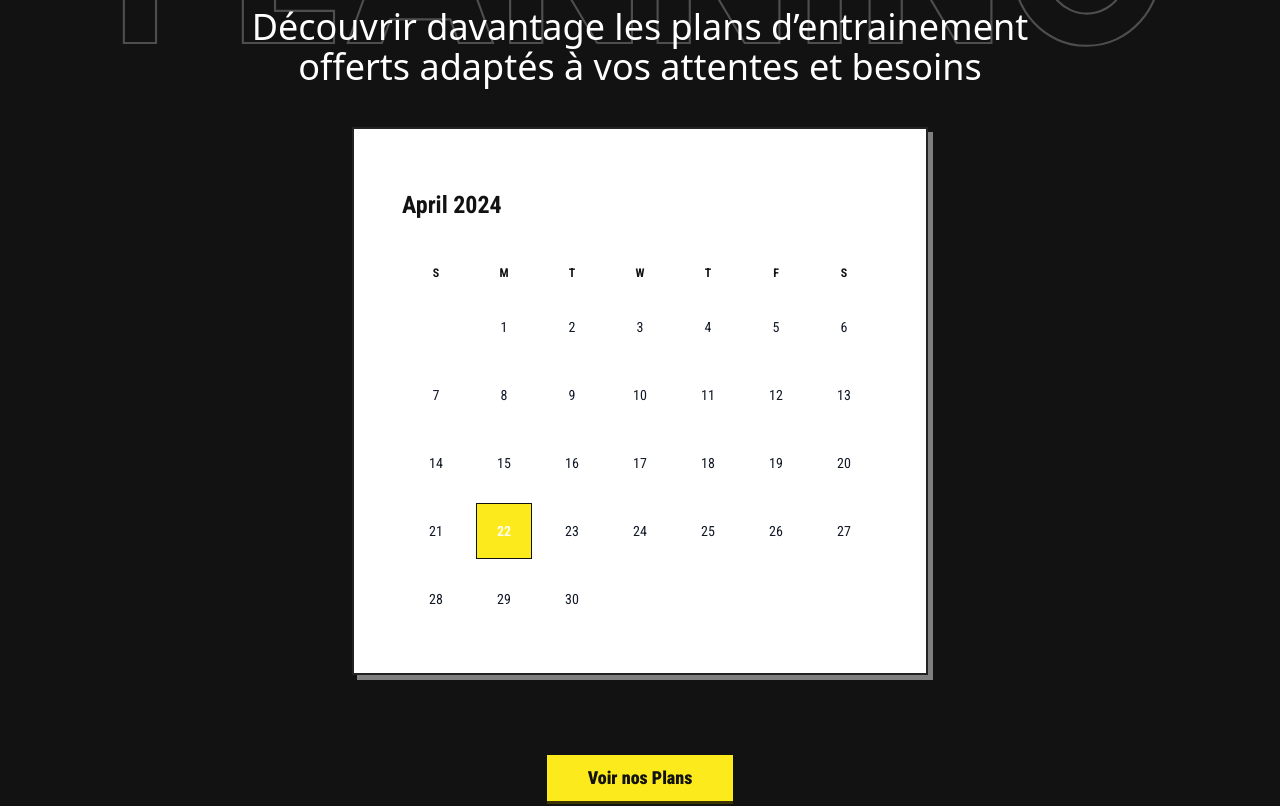
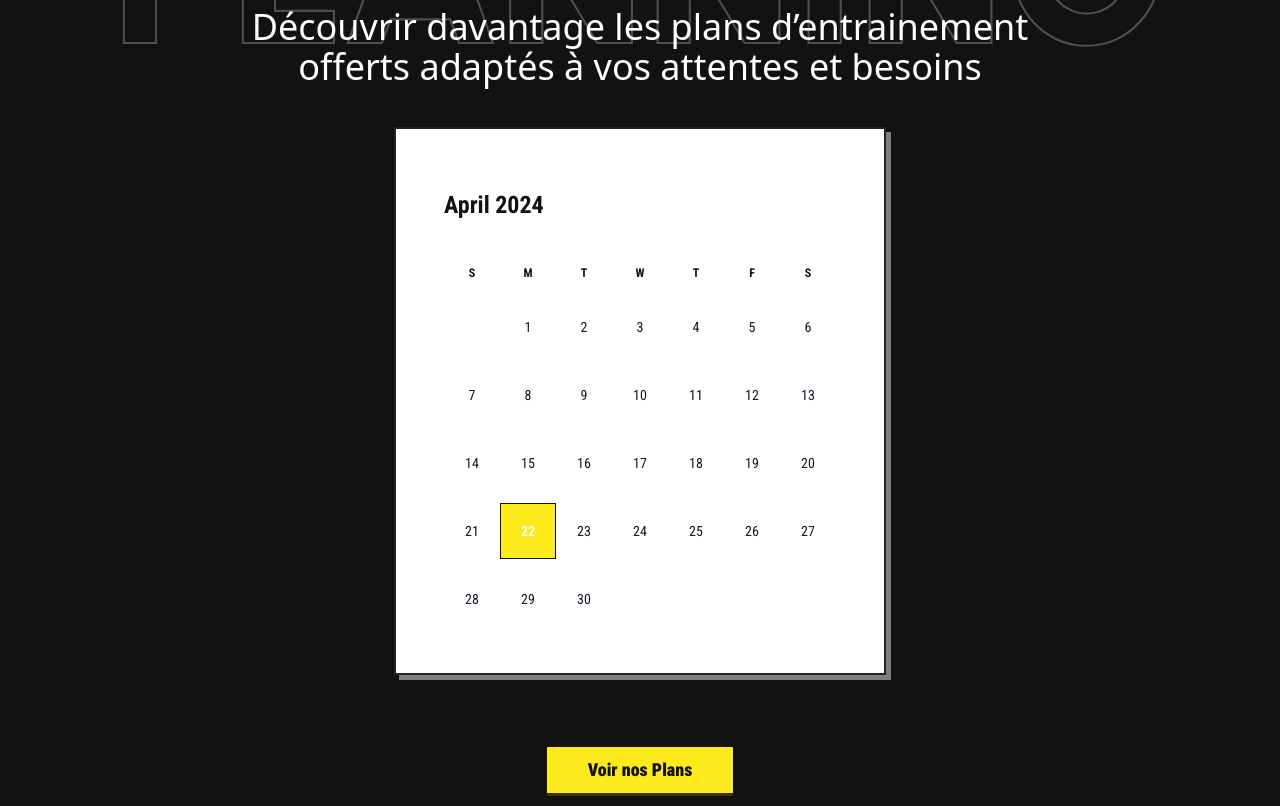
Before and after one commit to medazizktata/Arena-gym-website, a React (Vite) app in the folder Arena-gym-website/: page /home in a window 1280 px wide. Shown: the part 4320-5126 px from the top of the page. Built offline with nearby package versions, Linux system fonts and the light colour scheme.

Commit message:
tailwind fix

```diff
--- a/Arena-gym-website/src/pages/Home/CalendarSection/CalendarSection.jsx
+++ b/Arena-gym-website/src/pages/Home/CalendarSection/CalendarSection.jsx
@@ -7,7 +7,7 @@ import { Link } from "react-router-dom";
 function CalendarSection() {
   return (
     <>
-      <div className="my-10 md:mx-20  px-14 relative flex flex-col items-center ">
+      <div className="my-10 md:mx-20 px-14 relative flex flex-col items-center ">
         <div className="absolute z-1 w-full top-10 opacity-50">
           <BackgroundText
             className=""
@@ -26,12 +26,15 @@ function CalendarSection() {
         </h3>
       </div>
 
-      <div className="flex flex-col gap-20 justify-center items-center text-lg relative z-10">
-        <Example />
+      <div className="mt-10 flex flex-col gap-20 justify-center items-center text-lg relative z-10">
+        <div className="max-md:scale-90 mx-5">
+          <Example />
+        </div>
         <Link to={"/tarifs"}>
+
           <ButtonYellow
             buttonFont="font-robotoCon"
-            fontWeight="font-black hover:scale-105"
+            fontWeight="-mt-40 font-black hover:scale-105"
             paddingX={10}
           >
             Voir nos Plans
```
